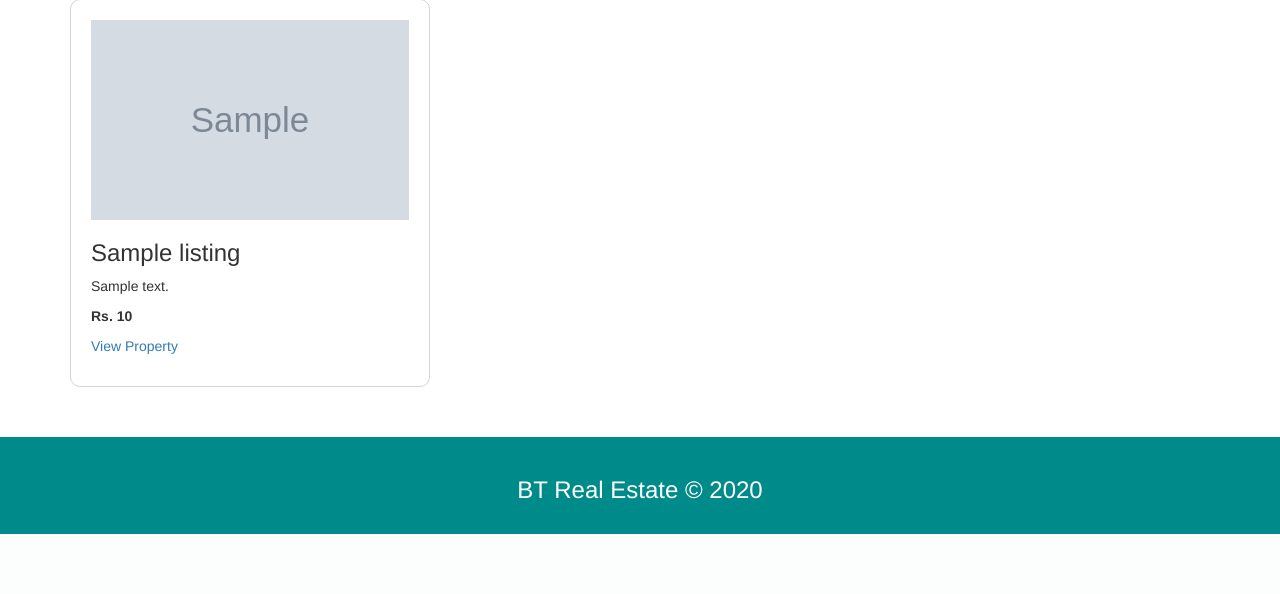
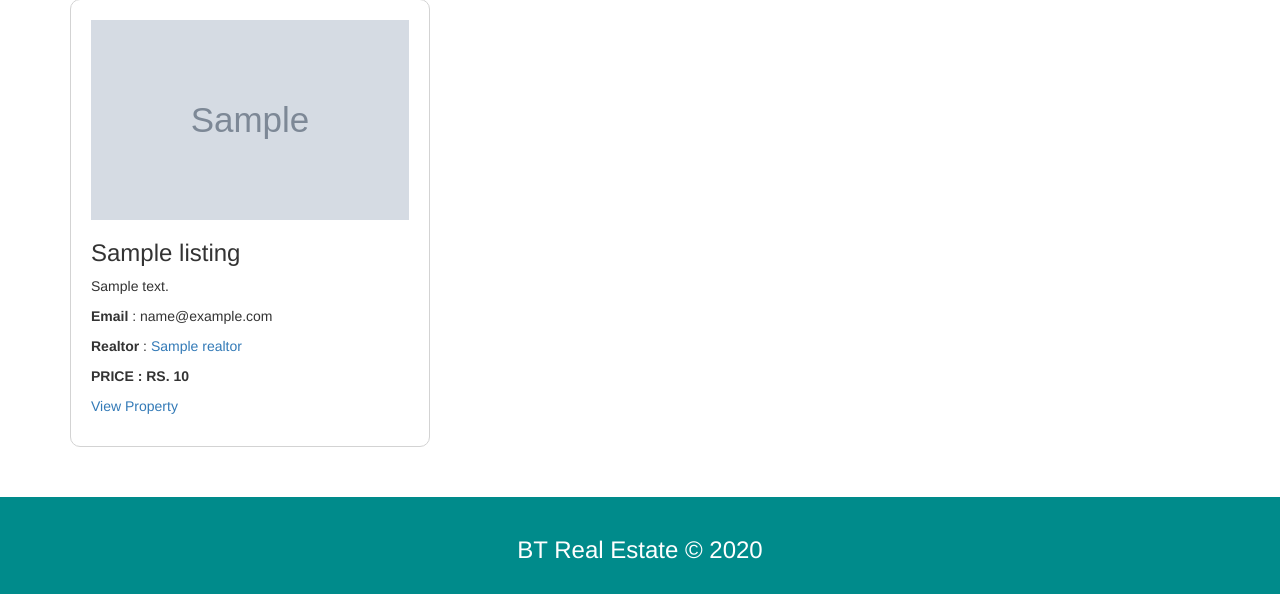
Before and after one commit to AnkitAvi11/Real-Estate-Django, a Django app: page / in a window 1280 px wide. Shown: the part 504-1098 px from the top of the page. Before the commit the page ends 1038 px from the top, so only its background shows below. Run offline with Django 3.2, Linux system fonts and the light colour scheme; tables that the repository leaves empty hold one stand-in row (values such as "Sample post"); grey boxes marked "Sample" are stand-in pictures; some libraries are stand-ins or nearby versions.

```diff
--- a/templates/pages/index.html
+++ b/templates/pages/index.html
@@ -37,7 +37,9 @@
                     <div style="height: 200px;background:url('{{listing.photo_main.url}}');background-size:cover;background-position:center"></div>
                     <h3>{{listing.title}}</h3>
                     <p>{{listing.address}}</p>
-                    <p><b>Rs. {{listing.price | intcomma}}</b></p>
+                    <p><b>Email</b> : {{listing.realtor.email}}</p>
+                    <p><b>Realtor</b> : <a href="#">{{listing.realtor}}</a></p>
+                    <p><b>PRICE : RS. {{listing.price | intcomma}}</b></p>
                     <p><a href="{%url 'listing' listing.id%}">View Property</a></p>
                 </div>
             </div>
```
